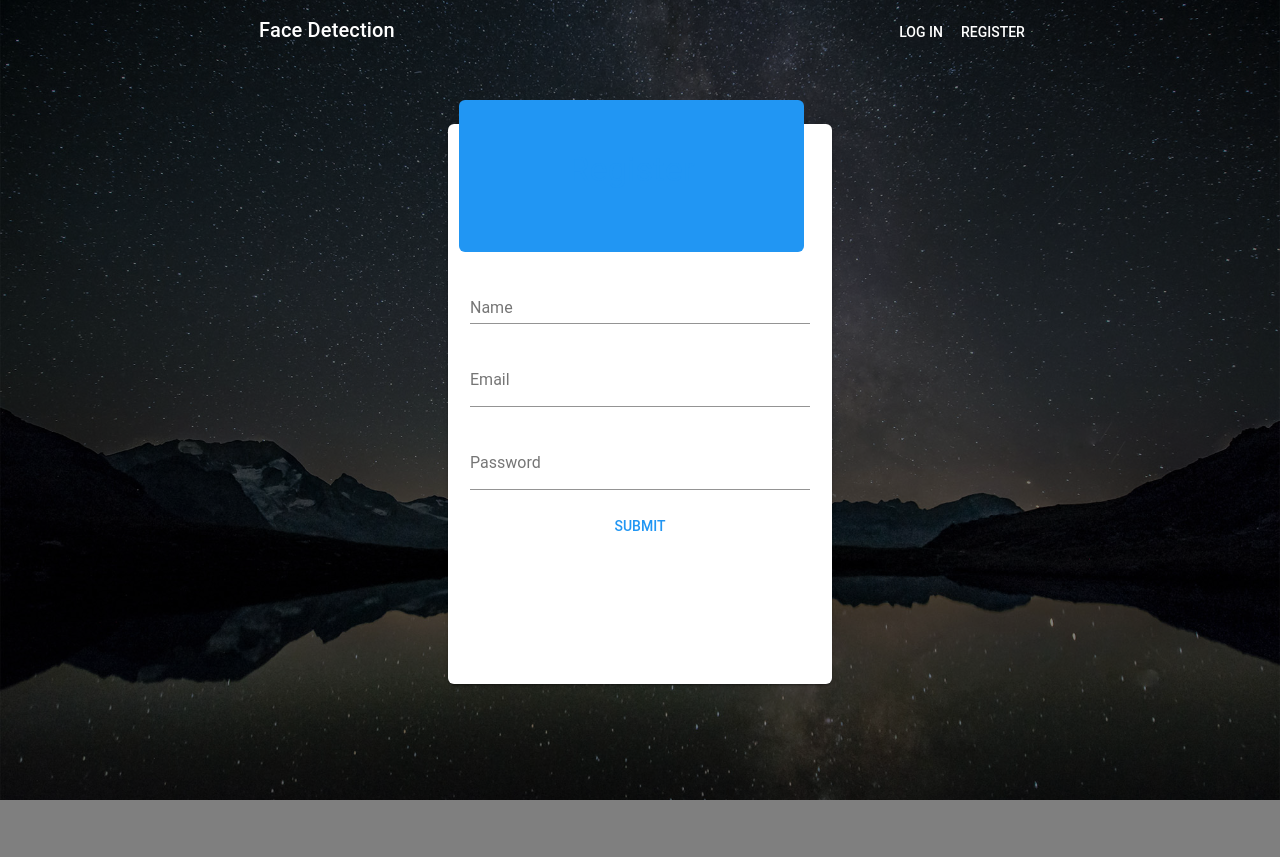
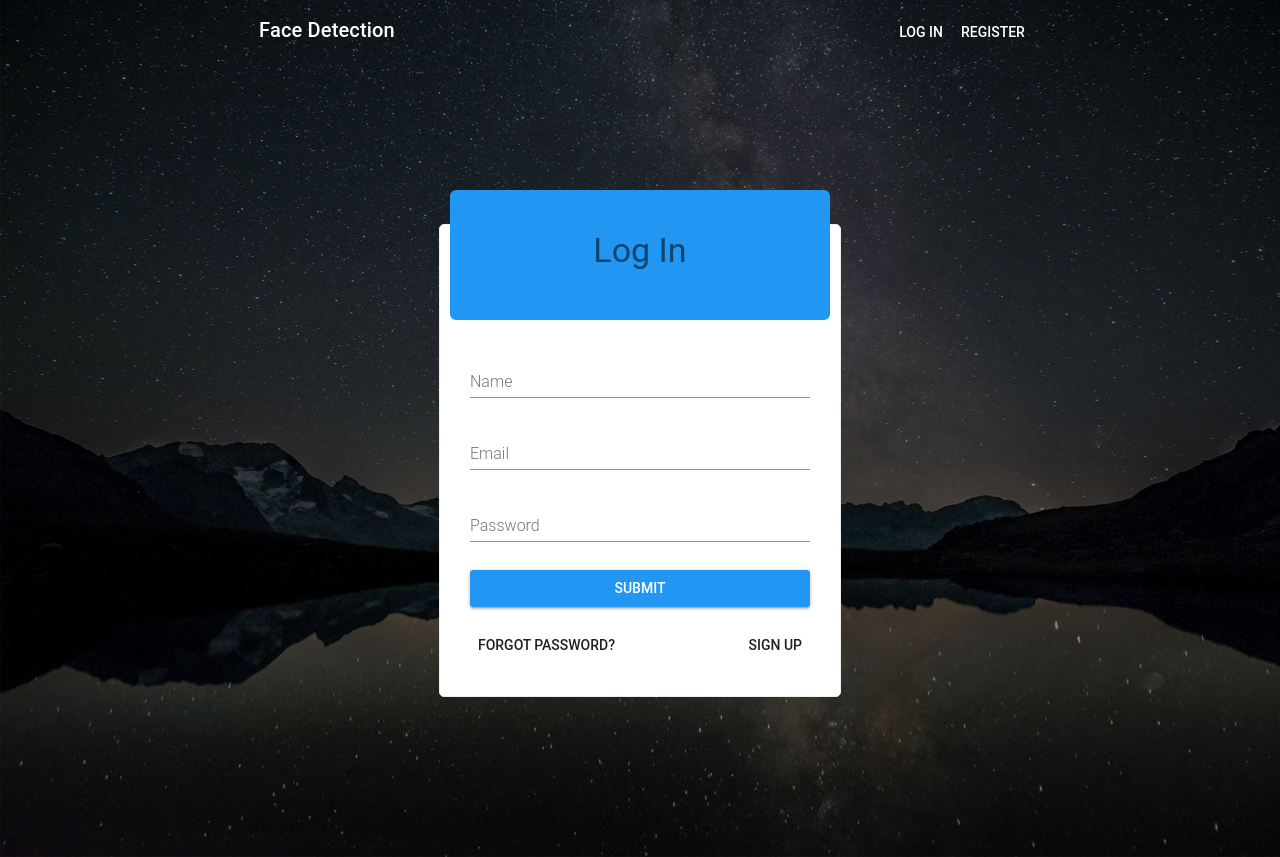
Before and after one commit to aglasswala/Face-Detection-App, a React (Create React App) app: page / in a window 1280 px wide. Both pictures are taken after a click on the button "REGISTER". Before the commit the page ends 800 px from the top, so only its background shows below. Built offline with nearby package versions, Linux system fonts and the light colour scheme.

Commit message:
fixed register page

```diff
--- a/src/App.js
+++ b/src/App.js
@@ -2,22 +2,9 @@ import React, { Component, Fragment } from 'react';
 import Navigation from './Components/Navigation/Navigation';
 import SignIn from './Components/SignIn/SignIn';
 import Register from './Components/Register/Register';
-import FaceRecognition from './Components/FaceRecognition/FaceRecognition';
-import ImageLinkForm from './Components/ImageLinkForm/ImageLinkForm';
 import Rank from './Components/Rank/Rank';
-import { Paper, Grid } from '@material-ui/core';
+import { Grid } from '@material-ui/core';
 import './App.css';
-
-
-const styles = {
-  Paper: {
-    width: "700px",
-    height: "400px",
-    padding: 20,
-    overflowY: 'auto',
-    marginTop: 75,
-  }
-}
 
 const initialState = {
       input: '',
@@ -138,8 +125,6 @@ class App extends Component {
                       box={box}
                       imageUrl={imageUrl}
                     />
-                    {/* <ImageLinkForm onInputChange={this.onInputChange} onButtonSubmit={this.onButtonSubmit} /> */}
-                  {/* <FaceRecognition box={box} imageUrl={imageUrl}/> */}
                 </Grid>
               </Grid>
             </Fragment>
--- a/src/Components/Navigation/Navigation.js
+++ b/src/Components/Navigation/Navigation.js
@@ -42,7 +42,7 @@ class Navigation extends React.Component {
 
 	render() {
 
-		const { name, entries } = this.props
+		// const { name, entries } = this.props
 
 		const sideList = (
 		  <div style={styles.list}>
--- a/src/Components/Rank/Rank.js
+++ b/src/Components/Rank/Rank.js
@@ -1,5 +1,5 @@
 import React from 'react';
-import { Button, TextField, Typography, Paper } from '@material-ui/core'
+import { Button, TextField, Typography } from '@material-ui/core'
 import { withStyles } from '@material-ui/core'
 import './Rank.css'
 
@@ -108,7 +108,7 @@ const Rank = ({entries, classes, onButtonSubmit, onInputChange, box, imageUrl })
 						<div className={classes.content}>
 							You're total entry count: <Typography variant="display1">{entries}</Typography>
 							<div className={classes.wrapper}>
-								<TextField label="Paste your link" className={classes.textField} type='tex' onChange={onInputChange}/>
+								<TextField className={classes.textField} type='tex' onChange={onInputChange} style={{marginTop: "50px"}} />
 							</div>
 							<div className={classes.wrapper}>
 								<Button
--- a/src/Components/Register/Register.js
+++ b/src/Components/Register/Register.js
@@ -1,43 +1,71 @@
 import React, { Fragment } from 'react';
-import { Card, CardContent, Typography, TextField, Button, Grid } from '@material-ui/core';
+import { Typography, TextField, Button } from '@material-ui/core';
+import { withStyles } from '@material-ui/core/styles';
 
 const styles = {
-	card: {
-		border: "0",
-		borderRadius: "6px",
-		color: "rgba(0, 0, 0, 0.87)",
-		background: "#fff",
-		boxShadow:
-		  "0 2px 2px 0 rgba(0, 0, 0, 0.14), 0 3px 1px -2px rgba(0, 0, 0, 0.2), 0 1px 5px 0 rgba(0, 0, 0, 0.12)",
+	placeHolderTop: {
+		flexGrow: 1
+	},
+	placeHolderBottom: {
+		flexGrow: 1
+	},
+	signinBox: {
+		width: "400px",
+		background: "white",
+		padding: "40px 0 33px 0",
+		borderRadius: "5px",
+		border: "1px solid #eeeeee",
+		margin: "20vh auto"
+	},
+	signinContainer: {
+		maxWidth: "340px",
+		margin: "0 auto",
+	},
+	container: {
 		display: "flex",
 		flexDirection: "column",
-		minWidth: 375,
-		width: "30vw",
-	  	height: "70vh",
-		fontSize: ".875rem",
-		transition: "all 300ms linear"
+		alignItems: "stretch"
+	},
+	form: {
+		display: "flex",
+		flexDirection: "column",
+		alignItems: "stretch"
+	},
+	wrapper: {
+		display: "inline-block",
+		position: "relative",
+	},
+	textField: {
+		width: "100%",
+		boxSizing: "border-box",
+		fontWeight: "300",
+		textOverflow: "ellipsis",
+		transition: ".4s all"
+	},
+	button: {
+		position: "relative",
+		width: "100%",
+		borderRadius: "3px",
+		boxSizing: "border-box",
+		marginTop: "20px",
+	},
+	actions: {
+        display: "flex",
+        alignItems: "center",
+        marginTop: "20px",
+        justifyContent: "space-between"
 	},
 	overlay: {
-		position: 'absolute',
-		display: "flex",
-		flexDirection: "column",
-		borderRadius: "6px",
-		paddingTop: 50,
-		paddingBottom: 50,
-		width: "25vw",
-		heigth: "55vh",
-		minWidth: 345,
-		marginLeft: "-5px",
-		marginTop: "-40px",
-		border: "0",
-		backgroundColor: '#2196f3',
-		transition: "all 300ms linear"
-	},
-	text: {
-		minWidth: 340,
-		paddingTop: 11,
+		width: "300px",
+		background: "#2196f3",
+		height: "50px",
+		padding: "40px",
+		marginTop: "-75px",
+		marginLeft: "-20px",
+		borderRadius: "6px"
 	}
 }
+
 class Register extends React.Component {
 	constructor(props) {
 		super(props);
@@ -78,9 +106,74 @@ class Register extends React.Component {
 		})
 	}
 	render() {
+
+		const { classes } = this.props
+
 		return (
 			<Fragment>
-				<Grid
+				 <div className={classes.placeHolderTop}>
+					<div className={classes.placeHolderBottom}>
+						<div className={classes.signinBox}>
+							<div className={classes.signinContainer}>
+								<div className={classes.container}>
+									<div className={classes.overlay} style={{background: "primary"}}>
+										<Typography variant="display1">
+											Log In
+										</Typography>
+									</div>
+									<form className={classes.form}>
+										<span className={classes.wrapper}>
+											<TextField
+													label="Name"
+													className={classes.textField}
+													onChange={this.onNameChange}
+													style={{marginTop: "30px"}}
+													margin="normal"
+												/>
+										</span>
+										<span className={classes.wrapper}>
+											<TextField
+													label="Email"
+													className={classes.textField}
+													onChange={this.onEmailChange}
+													margin="normal"
+												/>
+										</span>
+										<span className={classes.wrapper}>
+											<TextField
+												label="Password"
+												type="password"
+												className={classes.textField}
+												margin="normal"
+								 				onChange={this.onPasswordChange}
+											/>
+                                    	</span>
+									</form>
+									<span className={classes.wrapper}>
+										<Button
+												variant="contained"
+												color="primary"
+												className={classes.button}
+												onClick={ this.onSubmitSignIn}
+											>
+												Submit
+										</Button>
+									</span>
+									<div className={classes.actions}>
+										<Button> Forgot Password?</Button>
+										<Button
+											onClick ={() => this.props.onRouteChange('register')}
+										> Sign Up
+										</Button>
+									</div>
+								</div>
+							</div>
+						</div>
+					</div>
+				</div>
+
+
+				{/* <Grid
 					container
 					spacing={0}
 					direction="column"
@@ -133,9 +226,9 @@ class Register extends React.Component {
 						  </CardContent>
 						</Card>
 					</Grid>
-				</Grid>
+				</Grid> */}
 			</Fragment>
 		);
 	}
 }
-export default Register;
+export default withStyles(styles)(Register);
```
